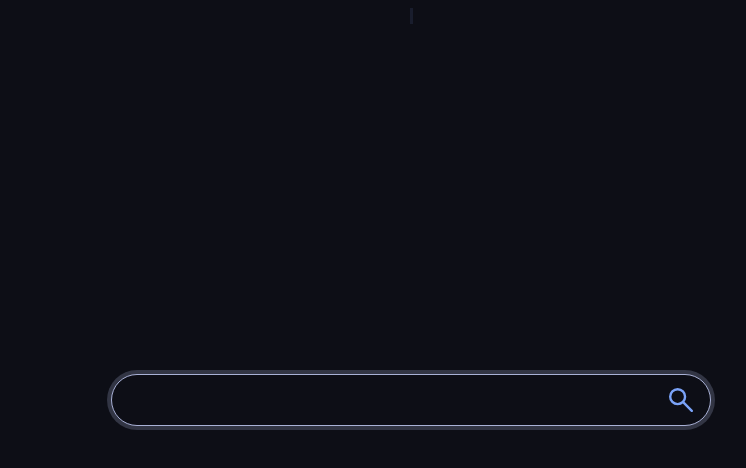
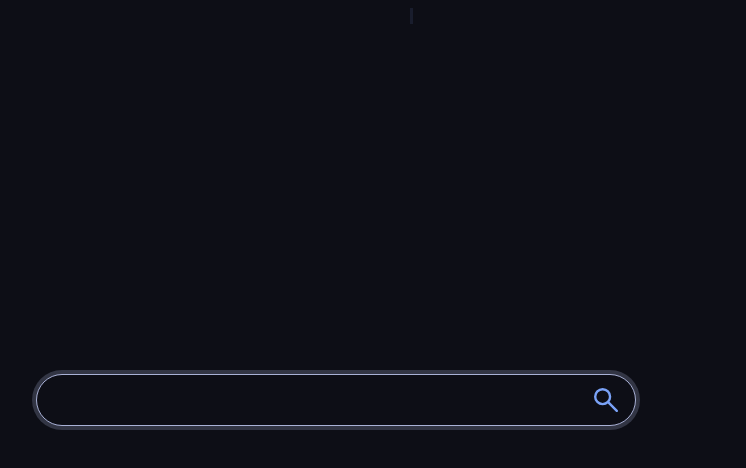
Before and after one commit to Grafikart/grafisearch, a plain HTML site: page index.html in a window 1536 px wide. Shown: the whole page, without its empty margins (432-1178 px from the left). Drawn offline with Linux system fonts and the light colour scheme.

Commit message:
fix: header spacing

```diff
--- a/static/app.css
+++ b/static/app.css
@@ -237,16 +237,13 @@ header {
 }
 
 @media only screen and (min-width: 1200px) {
-    header {
-        padding-left: 150px;
-    }
     .layout {
         grid-template-columns: 1fr 3px 1fr;
     }
 }
 
 @media only screen and (min-width: 1500px) {
-    header {
+    .has-results header {
         padding-left: 150px;
     }
     .layout {
```
